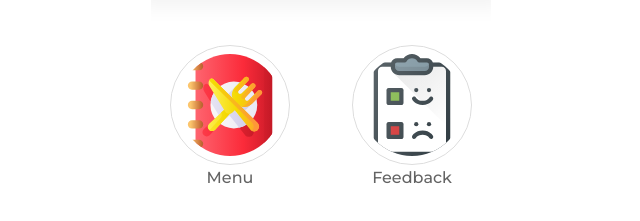
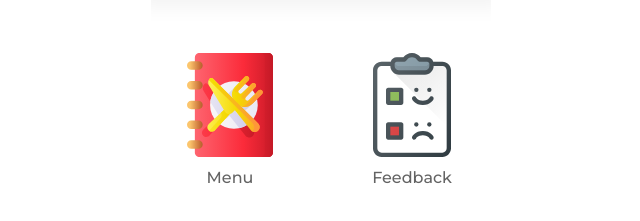
Before and after one commit to pramod-vishwakarma/restaurant-pwa, a plain HTML site: page home.html in a window 1280 px wide. Shown: the part 73-294 px from the top of the page, without its empty margins (319-959 px from the left). Drawn offline with Linux system fonts and the light colour scheme.

Commit message:
Update home.html

```diff
--- a/home.html
+++ b/home.html
@@ -70,7 +70,7 @@
               <div class="col-6 text-center">
                 <div>
                 <a href="menu.html">
-                  <img src="img/menu.svg" style="height: 120px;width: 120px;padding: 8px;cursor: pointer;border:1px solid #ddd;border-radius: 50%">
+                  <img src="img/menu.svg" style="height: 120px;width: 120px;padding: 8px;cursor: pointer;">
                 </a>
                 </div>
                 <a href="feedback.html" style="font-weight:500">Menu</a>
@@ -78,7 +78,7 @@
               <div class="col-6 text-center">
                 <div>
                 <a href="feedback.html">
-                <img src="img/feedback.svg" style="height: 120px;width: 120px;padding: 8px;cursor: pointer;border:1px solid #ddd;border-radius: 50%">
+                <img src="img/feedback.svg" style="height: 120px;width: 120px;padding: 8px;cursor: pointer;">
                 </a>
               </div>
               <a href="feedback.html" style="font-weight:500">Feedback</a>
```
